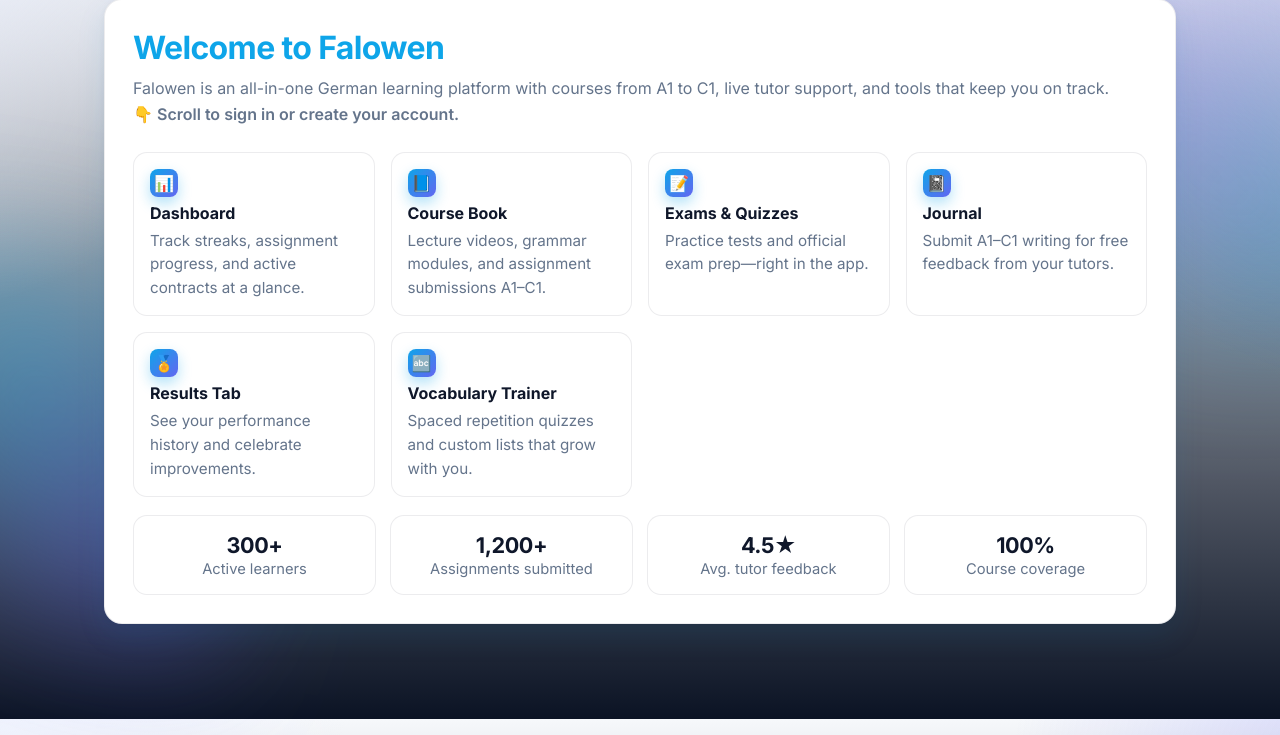
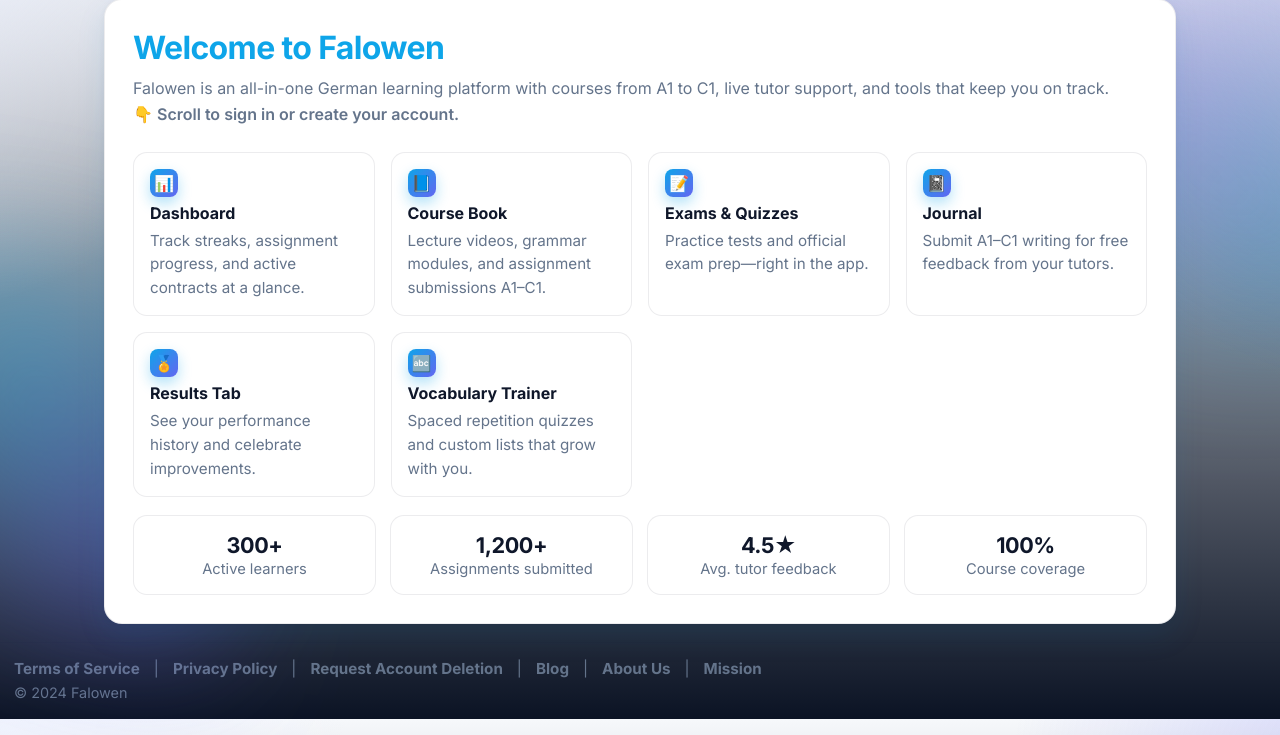
Before and after one commit to learngermanghana/a1spreche, a Python web app: template templates/falowen_login.html in a window 1280 px wide. Shown: the part 81-816 px from the top of the page. Run offline with Jinja, Linux system fonts and the light colour scheme; the template is opened without the code that fills it, so the values that code supplies are empty.

Commit message:
Add login page footer with site links

```diff
--- a/templates/falowen_login.html
+++ b/templates/falowen_login.html
@@ -69,6 +69,10 @@
     [data-animate]{opacity:0;transform:translateY(10px);animation:fadeUp .6s ease forwards}
     [data-animate="2"]{animation-delay:.05s}[data-animate="3"]{animation-delay:.1s}[data-animate="4"]{animation-delay:.15s}[data-animate="5"]{animation-delay:.2s}
     @keyframes fadeUp{to{opacity:1;transform:translateY(0)}}
+    .app-footer{margin-top:18px;padding:16px 14px;border-top:1px solid var(--border);color:var(--muted);font-size:.95rem}
+    .app-footer a{text-decoration:none;font-weight:700;color:inherit}
+    .app-footer .row{display:flex;flex-wrap:wrap;gap:14px}
+    @media (max-width:640px){.app-footer{padding:14px 10px}}
   </style>
 </head>
 <body>
@@ -136,5 +140,16 @@
       fetch("/auth/refresh", { credentials: "include" }).catch(console.error);
     });
   </script>
+  <footer class="app-footer">
+    <div class="row">
+      <a href="https://register.falowen.app/#terms-of-service" target="_blank">Terms of Service</a> |
+      <a href="https://register.falowen.app/#privacy-policy" target="_blank">Privacy Policy</a> |
+      <a href="https://script.google.com/macros/s/AKfycbwXrfiuKl65Va_B2Nr4dFnyLRW5z6wT5kAbCj6cNl1JxdOzWVKT_ZMwdh2pN_dbdFoy/exec" target="_blank">Request Account Deletion</a> |
+      <a href="https://blog.falowen.app" target="_blank">Blog</a> |
+      <a href="https://register.falowen.app/#about-us" target="_blank">About Us</a> |
+      <a href="https://register.falowen.app/#mission" target="_blank">Mission</a>
+    </div>
+    <div style="margin-top:6px;font-size:.9rem;">© 2024 Falowen</div>
+  </footer>
 </body>
 </html>
```
